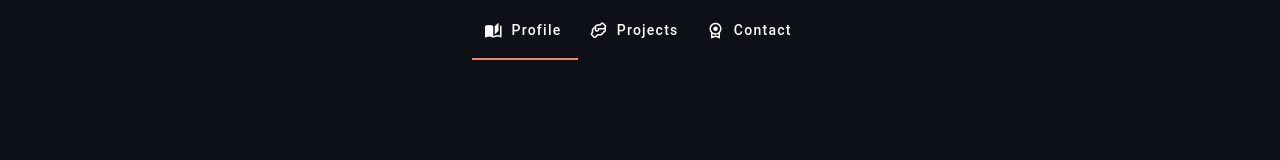
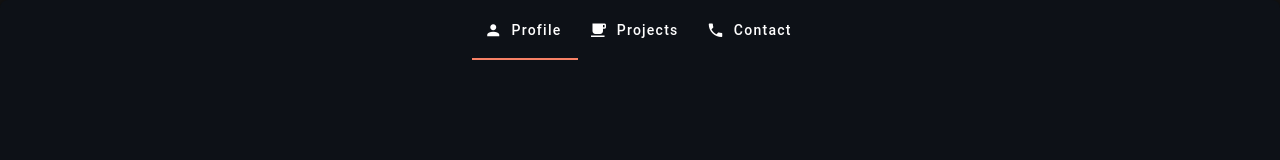
Before and after one commit to m1ch93l/m1k3techportfoliov2, a Vue app: page / in a window 1280 px wide. Shown: the top 160 px of the page. Built offline with nearby package versions, Linux system fonts and the light colour scheme.

Commit message:
change navigation icons

```diff
--- a/src/components/TabsNavigation.vue
+++ b/src/components/TabsNavigation.vue
@@ -25,17 +25,17 @@ export default {
     tab: 'tab-1',
     tabs: [
       {
-        icon: 'mdi-book-open-page-variant',
+        icon: 'mdi-account',
         text: 'Profile',
         value: 'tab-1',
       },
       {
-        icon: 'mdi-handshake-outline',
+        icon: 'mdi-coffee',
         text: 'Projects',
         value: 'tab-2',
       },
       {
-        icon: 'mdi-license',
+        icon: 'mdi-phone',
         text: 'Contact',
         value: 'tab-3',
       },
```
